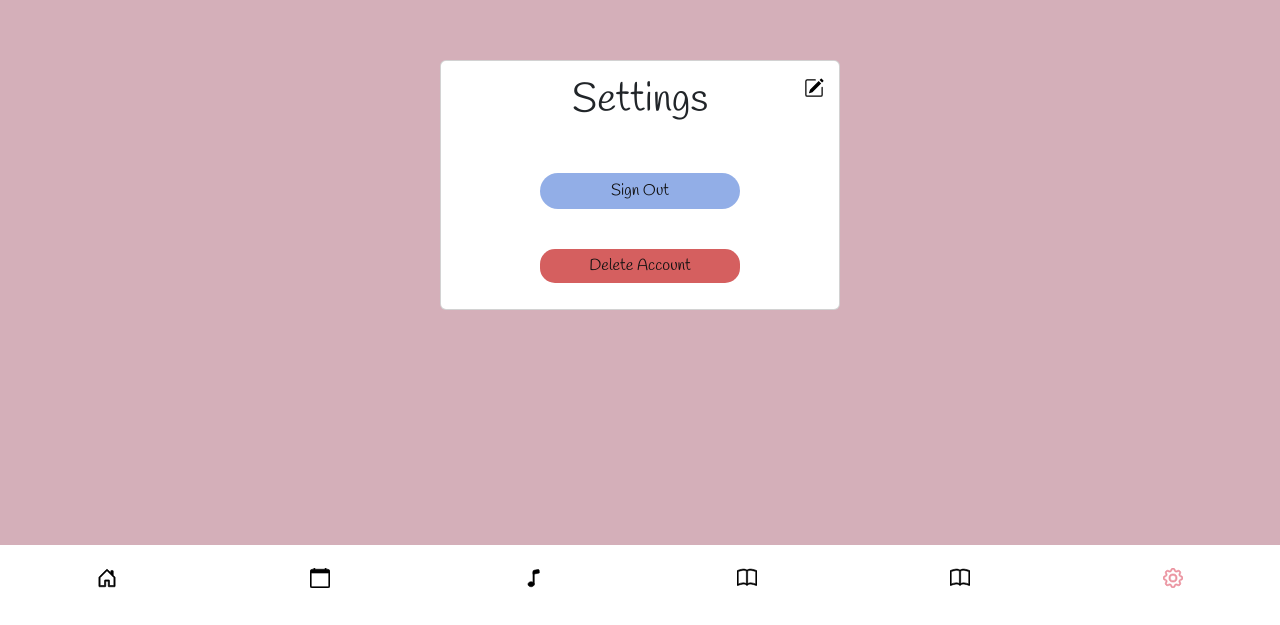
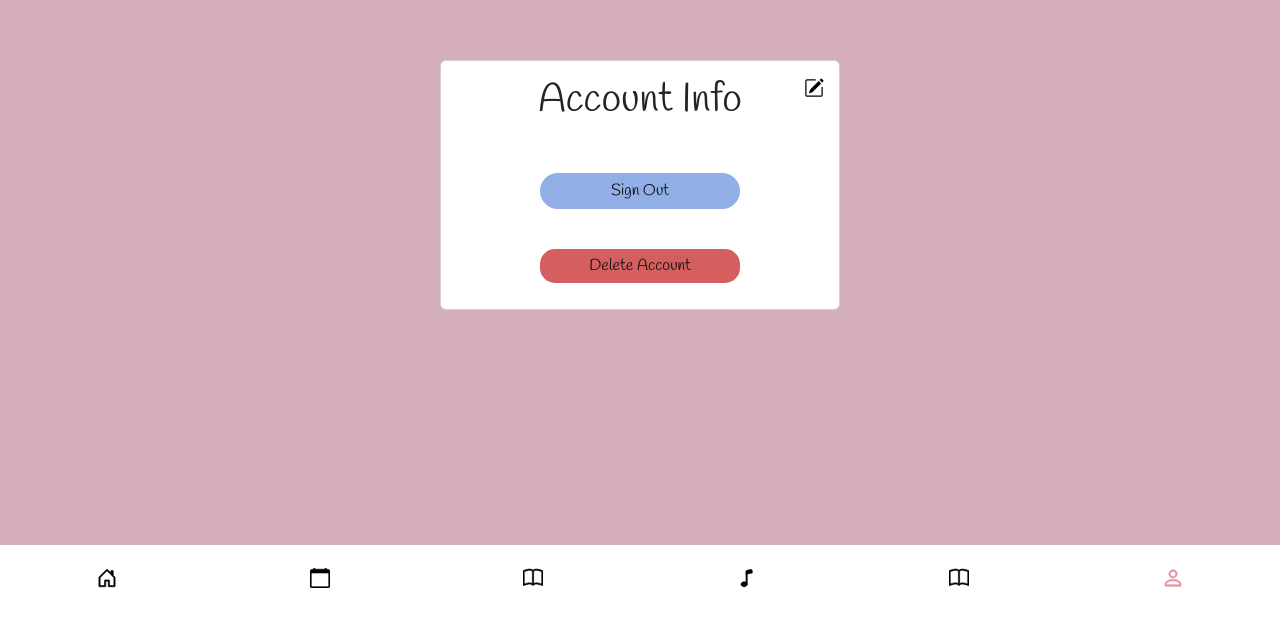
Before and after one commit to paceuniversity/team3spring2024, a React (Create React App) app in the folder moonflo/: page /settings in a window 1280 px wide. Shown: the part 175-800 px from the top of the page. Built offline with nearby package versions, Linux system fonts and the light colour scheme.

Commit message:
updated nav bar

```diff
--- a/moonflo/src/components/NavBar.js
+++ b/moonflo/src/components/NavBar.js
@@ -1,6 +1,6 @@
 import React from "react";
 import { NavLink } from 'react-router-dom';
-import { BsHouseDoor, BsCalendar, BsMusicNote, BsGear, BsBook } from 'react-icons/bs';
+import { BsHouseDoor, BsCalendar, BsMusicNote, BsPerson, BsBook } from 'react-icons/bs';
 import './NavBar.css';
 
 const NavBar = () =>{
@@ -26,15 +26,15 @@ const NavBar = () =>{
             </ul>
             <ul className="nav-link">
                 <li>
-                    <NavLink to="/meditation" activeClassName="active">
-                        <BsMusicNote size={iconSize} strokeWidth={strokeWidth}/>
+                    <NavLink to="/periodInfo" activeClassName="active">
+                        <BsBook size={iconSize} strokeWidth={strokeWidth}/>
                     </NavLink>
                 </li>
             </ul>
             <ul className="nav-link">
                 <li>
-                    <NavLink to="/periodInfo" activeClassName="active">
-                        <BsBook size={iconSize} strokeWidth={strokeWidth}/>
+                    <NavLink to="/meditation" activeClassName="active">
+                        <BsMusicNote size={iconSize} strokeWidth={strokeWidth}/>
                     </NavLink>
                 </li>
             </ul>
@@ -48,7 +48,7 @@ const NavBar = () =>{
             <ul className="nav-link">
                 <li>
                     <NavLink to="/settings" activeClassName="active">
-                        <BsGear size={iconSize} strokeWidth={strokeWidth}/>
+                        <BsPerson size={22} strokeWidth={strokeWidth}/>
                     </NavLink>
                 </li>
             </ul>
--- a/moonflo/src/pages/settings.js
+++ b/moonflo/src/pages/settings.js
@@ -31,7 +31,7 @@ const Settings = () => {
         <div className="setting-card-container">
           <Card className="setting-card">
             <CardBody className="setting-card-body">
-              <h1>Settings</h1>
+              <h1>Account Info</h1>
               <a className="edit-button" onClick={handleEditClick}>
                 {isEdit ? <BsXCircle/> : <BsPencilSquare />}
               </a>
```
